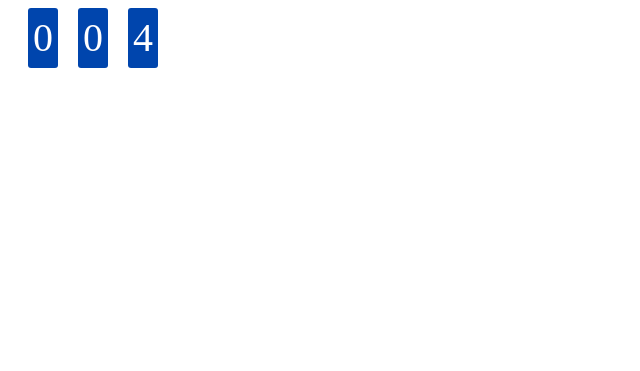
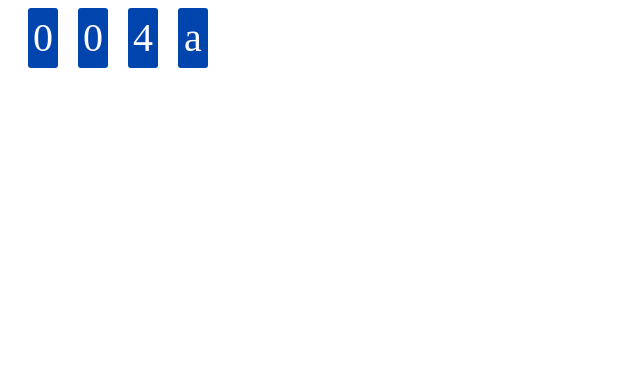
Before and after one commit to lsj9383/eroll, a plain HTML site: page demo/index.html in a window 1280 px wide. Shown: the whole page, without its empty margins (0-640 px from the left). Drawn offline with Linux system fonts and the light colour scheme.

Commit message:
update css

```diff
--- a/demo/eroll.css
+++ b/demo/eroll.css
@@ -1,5 +1,6 @@
 .roll-face {
     text-align:center;
+    overflow:hidden;
 }
 
 .roll-words{
--- a/demo/index.html
+++ b/demo/index.html
@@ -2,6 +2,10 @@
     <head>
         <link rel="stylesheet" href="eroll.css">
         <style>
+			.roll_block{
+				width:20%;height:100px;margin:50px auto
+			}
+
             .roll-face {
                 width: 30px;
                 height: 60px;
@@ -27,13 +31,15 @@
                 var ro = eroll.init("#roll_block", [
                     [0, 1, 2, 3, 4, 5, 6, 7, 8, 9],
                     [0, 1, 2, 3, 4, 5, 6, 7, 8, 9],
-                    [0, 1, 2, 3, 4, 5, 6, 7, 8, 9]]);
+                    [0, 1, 2, 3, 4, 5, 6, 7, 8, 9],
+					['a', 'b', 'c', 'd']]);
                 var cnt = 0;
 
                 setInterval(function(){
                     cnt++;
                     var strCnt = Math.floor((cnt/100)%10)+""+Math.floor(cnt%100/10)+""+Math.floor(cnt%10);
-                    ro.roll2string(strCnt);
+					var lastChar = new Array('a', 'b', 'c', 'd')[Math.floor(cnt%4)];
+                    ro.roll2string(strCnt+lastChar);
                 }, 1000);
             });
         </script>
```
Also changed, not shown: demo.gif (added), 1 other file.
